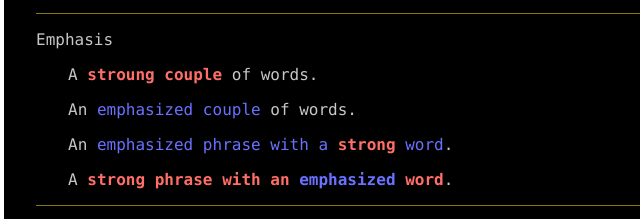
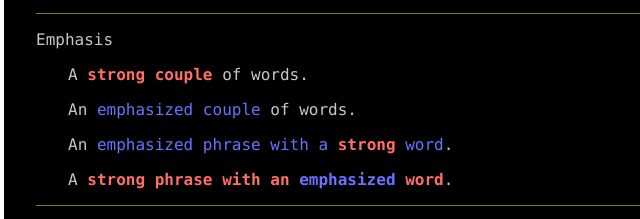
Before and after one commit to jshawl/lynx, a plain HTML site: page index.html in a window 1280 px wide. Shown: the part 717-936 px from the top of the page, 0-640 px from the left. Drawn offline with Linux system fonts and the light colour scheme.

Commit message:
fix typo

```diff
--- a/index.html
+++ b/index.html
@@ -38,7 +38,7 @@
     <h6>h6</h6>
     <hr>
     <h2>Emphasis</h2>
-    <p>A <strong>stroung couple</strong> of words.</p>
+    <p>A <strong>strong couple</strong> of words.</p>
     <p>An <em>emphasized couple</em> of words.</p>
     <p>An <em>emphasized phrase with a <strong>strong</strong> word</em>.</p>
     <p>A <strong>strong phrase with an <em>emphasized</em> word</strong>.</p>
```
